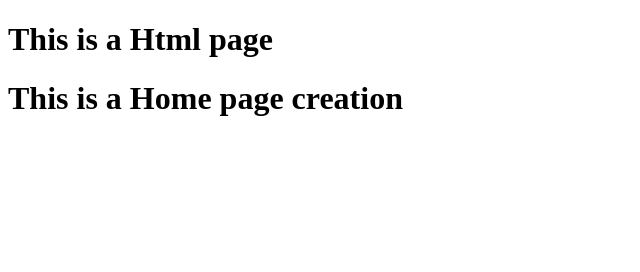
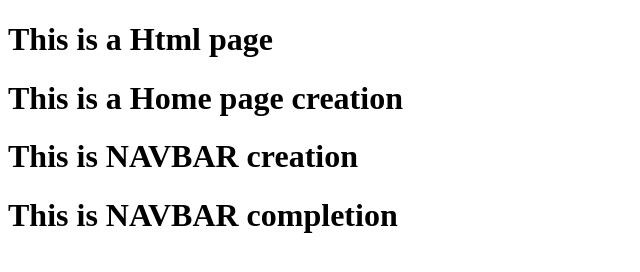
Before and after one commit to Pranav9948/git-studying, a plain HTML site: page index.html in a window 1280 px wide. Shown: the whole page, without its empty margins (0-640 px from the left). Drawn offline with Linux system fonts and the light colour scheme.

Commit message:
navbar creation

```diff
--- a/index.html
+++ b/index.html
@@ -11,5 +11,10 @@
     <h1>This is a Html page</h1>
     <h1>This is a Home page creation</h1>
 
+     <div>
+     <h1>This is NAVBAR creation</h1>
+      <h1>This is NAVBAR completion</h1>
+     </div>
+
     </body>
 </html>
```
